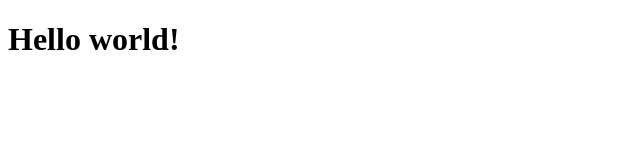
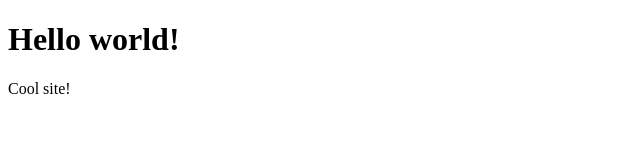
Before and after one commit to connorbriggs/hello-world, a plain HTML site: page index.html in a window 1280 px wide. Shown: the full height of the page, 0-640 px from the left. Drawn offline with Linux system fonts and the light colour scheme.

Commit message:
added p tag

```diff
--- a/index.html
+++ b/index.html
@@ -10,6 +10,7 @@
 
 <body>
     <h1>Hello world!</h1>
+    <p>Cool site!</p>
 </body>
 
 </html>
```
